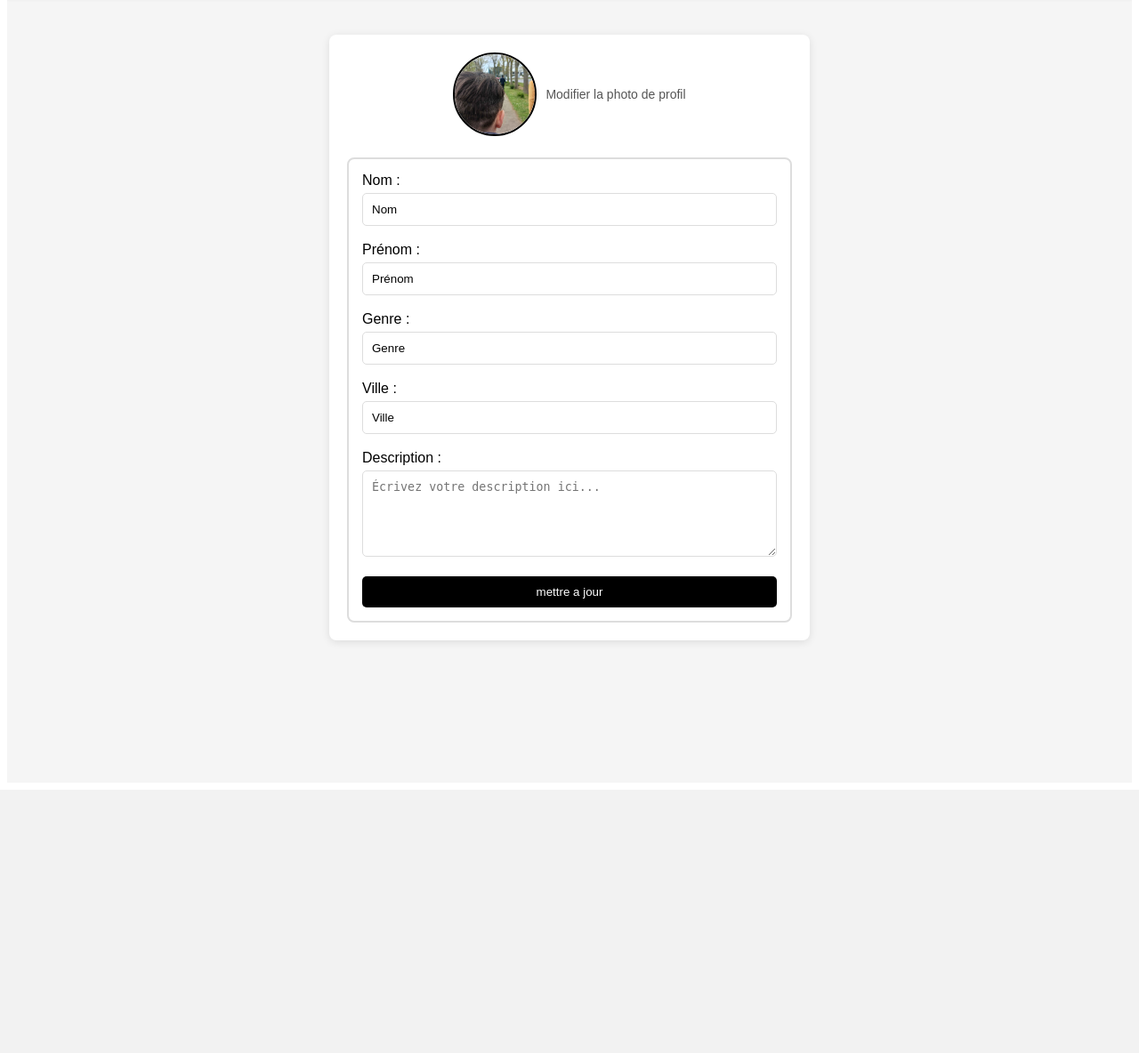
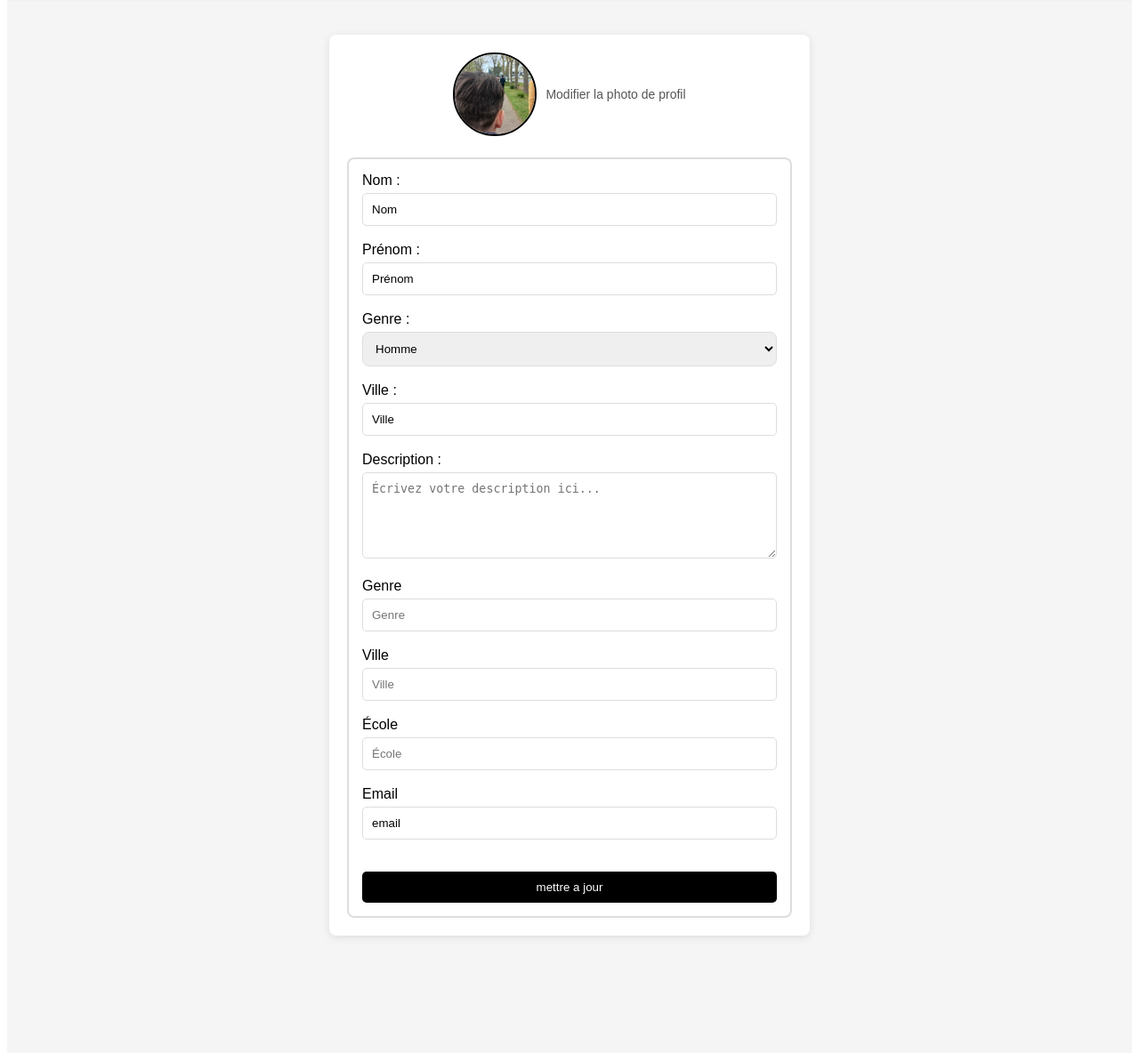
Before and after one commit to CESI-caen/Web4All, a Symfony app: template templates/home/profil.html.twig in a window 1280 px wide. Shown: the part 92-1276 px from the top of the page at 89% size. Before the commit the page ends 980 px from the top, so only its background shows below. Run offline with Twig, Linux system fonts and the light colour scheme; the template is opened without the code that fills it, so the values that code supplies are empty; style sheets or scripts are compiled from the project's sources; some libraries are stand-ins or nearby versions.

Commit message:
add some input in profil

```diff
--- a/assets/styles/home/profil.css
+++ b/assets/styles/home/profil.css
@@ -88,3 +88,12 @@ button {
 button:hover {
     background-color: #45a049;
 }
+
+select
+    {
+    border-radius: 8px;
+    width: 100%;
+    padding: 10px;
+    margin: 5px 0px 0px;
+    border-color: #ddd;
+}
--- a/templates/home/profil.html.twig
+++ b/templates/home/profil.html.twig
@@ -31,25 +31,48 @@
         <div id="data">
             <form method="post">
                 <label>Nom :<br>
-                    <input type="text" name="nom" value="Nom"> {# a remplacer par les valeurs de la bdd dans value#}
+                    <input type="text" name="nom" value="Nom" required> {# a remplacer par les valeurs de la bdd dans value#}
                 </label><br><br>
 
                 <label>Prénom :<br>
-                    <input type="text" name="prenom" value="Prénom">
+                    <input type="text" name="prenom" value="Prénom" required>
                 </label><br><br>
 
                 <label>Genre :<br>
-                    <input type="text" name="genre" value="Genre">
+                    <select>
+                        <option value="Homme">Homme</option>
+                        <option value="Femme">Femme</option>
+                        <option value="Autre">Autre</option>
+                    </select>
                 </label><br><br>
 
                 <label>Ville :<br>
-                    <input type="text" name="ville" value="Ville">
+                    <input type="text" name="ville" value="Ville" required>
                 </label><br><br>
 
                 <label>Description :</label><br>
                 <textarea id="Description" name="Description" rows="5" placeholder="Écrivez votre description ici..."></textarea>
 
                 <br><br>
+                <label class="titre">Genre<br>
+                <input name="genre" type="text" placeholder="Genre" required>
+                </label><br><br>
+
+                <label class="titre">Ville<br>
+                <input name="ville" type="text" placeholder="Ville" required>
+                </label><br><br>
+
+                <label class="groupe">
+                <span id="labelGroupe">École</span><br>
+                <input id="inputGroupe" name="groupe" type="text" placeholder="École" required>
+                </label><br>
+
+                <br>
+                <label class="email">Email<br>
+                <input name="email" type="email" value = "email" required>
+                </label><br><br>
+
+                <br>
                 <button type="submit">mettre a jour</button>
             </form>
         </div>
```
